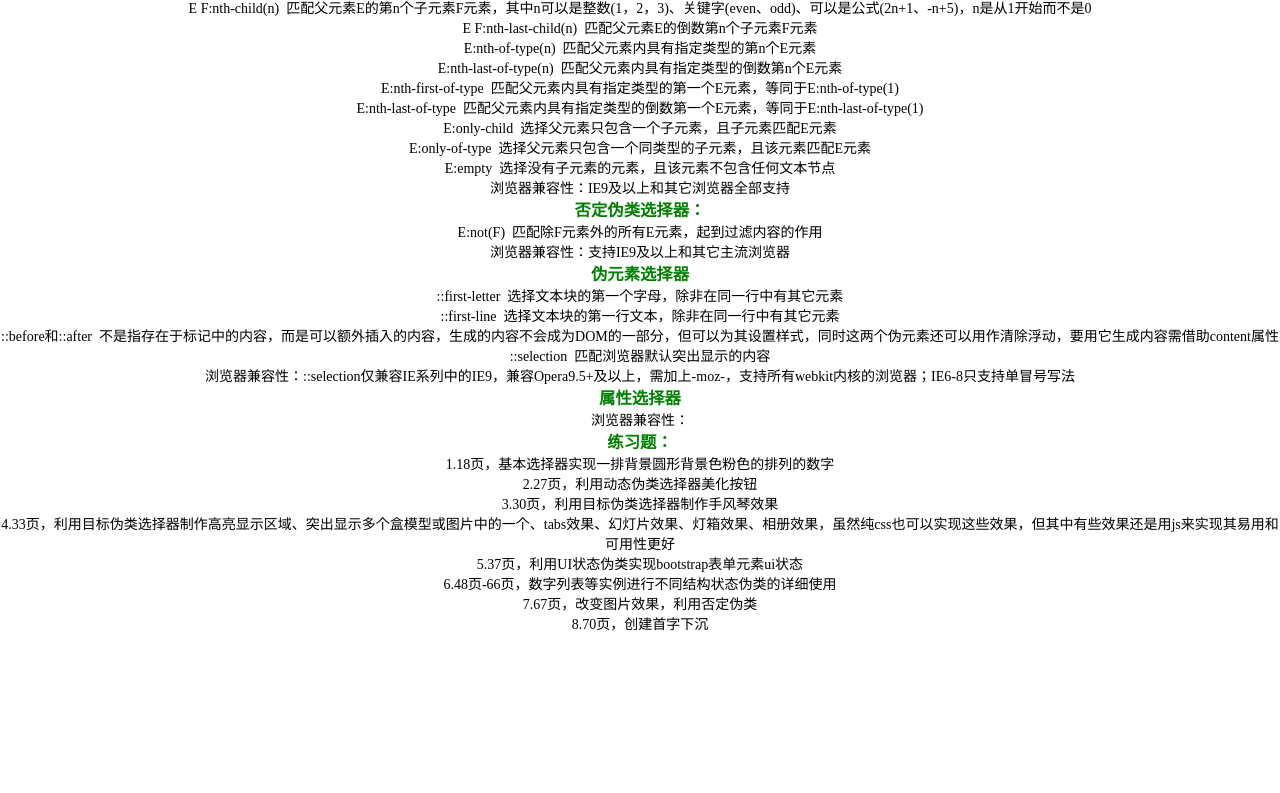
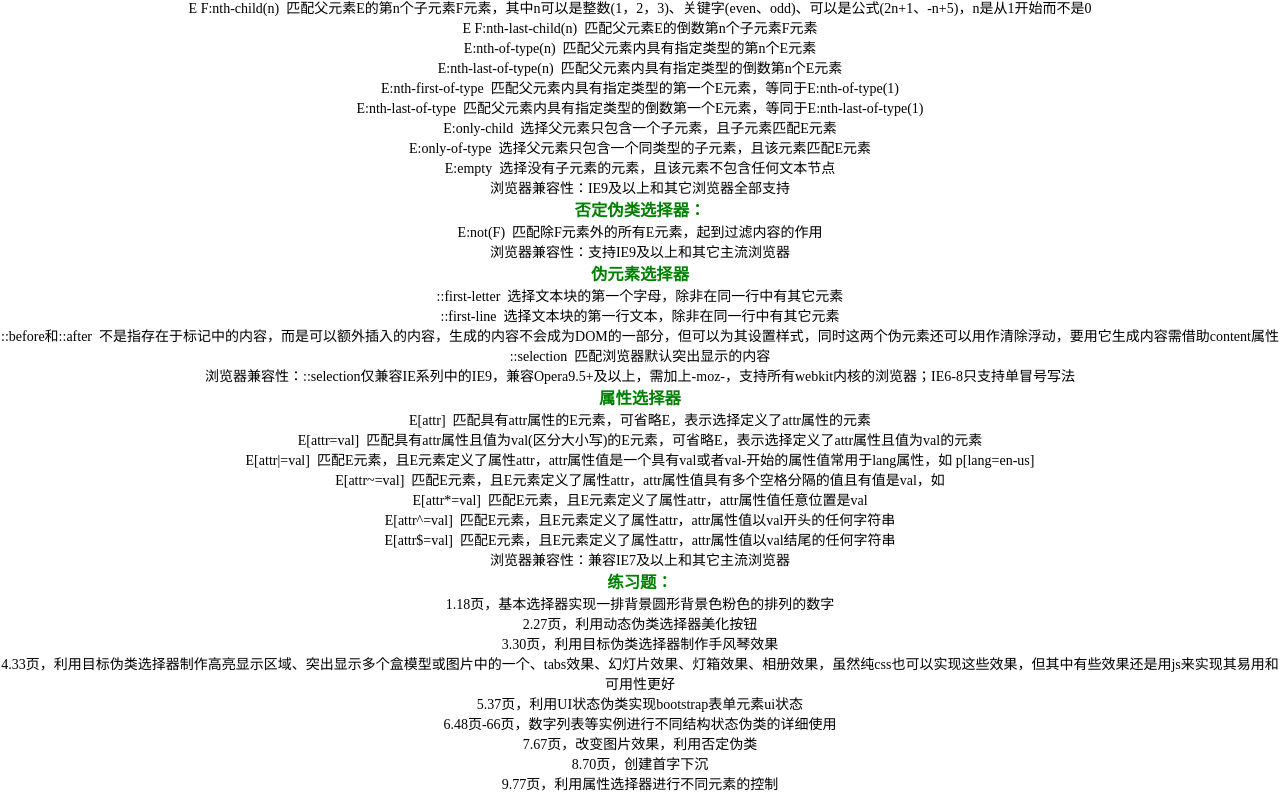
Before and after one commit to ChengLin-Zhou/css-basic-examples, a plain HTML site: page chapter_02/index.html in a window 1280 px wide. Shown: the part 889-1682 px from the top of the page. Before the commit the page ends 1522 px from the top, so only its background shows below. Drawn offline with Linux system fonts and the light colour scheme.

Commit message:
属性选择器

```diff
--- a/chapter_02/index.html
+++ b/chapter_02/index.html
@@ -93,8 +93,14 @@
         </div>
         <div class="attr-selector">
             <h3>属性选择器</h3>
-            <p></p>
-            <p>浏览器兼容性：</p>
+            <p>E[attr]&nbsp;&nbsp;匹配具有attr属性的E元素，可省略E，表示选择定义了attr属性的元素</p>
+            <p>E[attr=val]&nbsp;&nbsp;匹配具有attr属性且值为val(区分大小写)的E元素，可省略E，表示选择定义了attr属性且值为val的元素</p>
+            <p>E[attr|=val]&nbsp;&nbsp;匹配E元素，且E元素定义了属性attr，attr属性值是一个具有val或者val-开始的属性值常用于lang属性，如 p[lang=en-us]</p>
+            <p>E[attr~=val]&nbsp;&nbsp;匹配E元素，且E元素定义了属性attr，attr属性值具有多个空格分隔的值且有值是val，如 <a title="hehe val ddas"></a></p>
+            <p>E[attr*=val]&nbsp;&nbsp;匹配E元素，且E元素定义了属性attr，attr属性值任意位置是val</p>
+            <p>E[attr^=val]&nbsp;&nbsp;匹配E元素，且E元素定义了属性attr，attr属性值以val开头的任何字符串</p>
+            <p>E[attr$=val]&nbsp;&nbsp;匹配E元素，且E元素定义了属性attr，attr属性值以val结尾的任何字符串</p>
+            <p>浏览器兼容性：兼容IE7及以上和其它主流浏览器</p>
         </div>
         <div class="css3-examples">
             <h3>练习题：</h3>
@@ -106,6 +112,7 @@
             <p>6.48页-66页，数字列表等实例进行不同结构状态伪类的详细使用</p>
             <p>7.67页，改变图片效果，利用否定伪类</p>
             <p>8.70页，创建首字下沉</p>
+            <p>9.77页，利用属性选择器进行不同元素的控制</p>
         </div>
     </div>
 </body>
```
